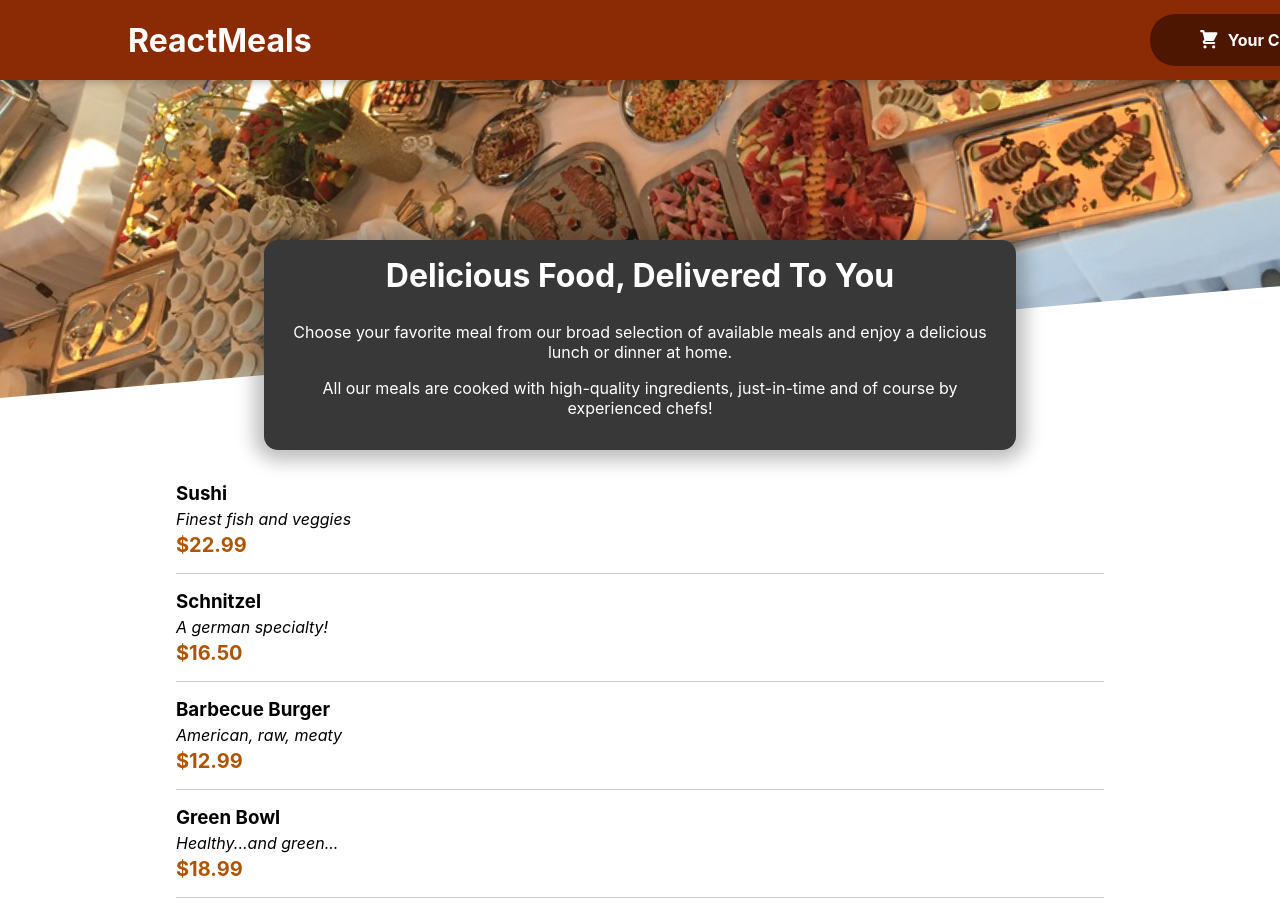
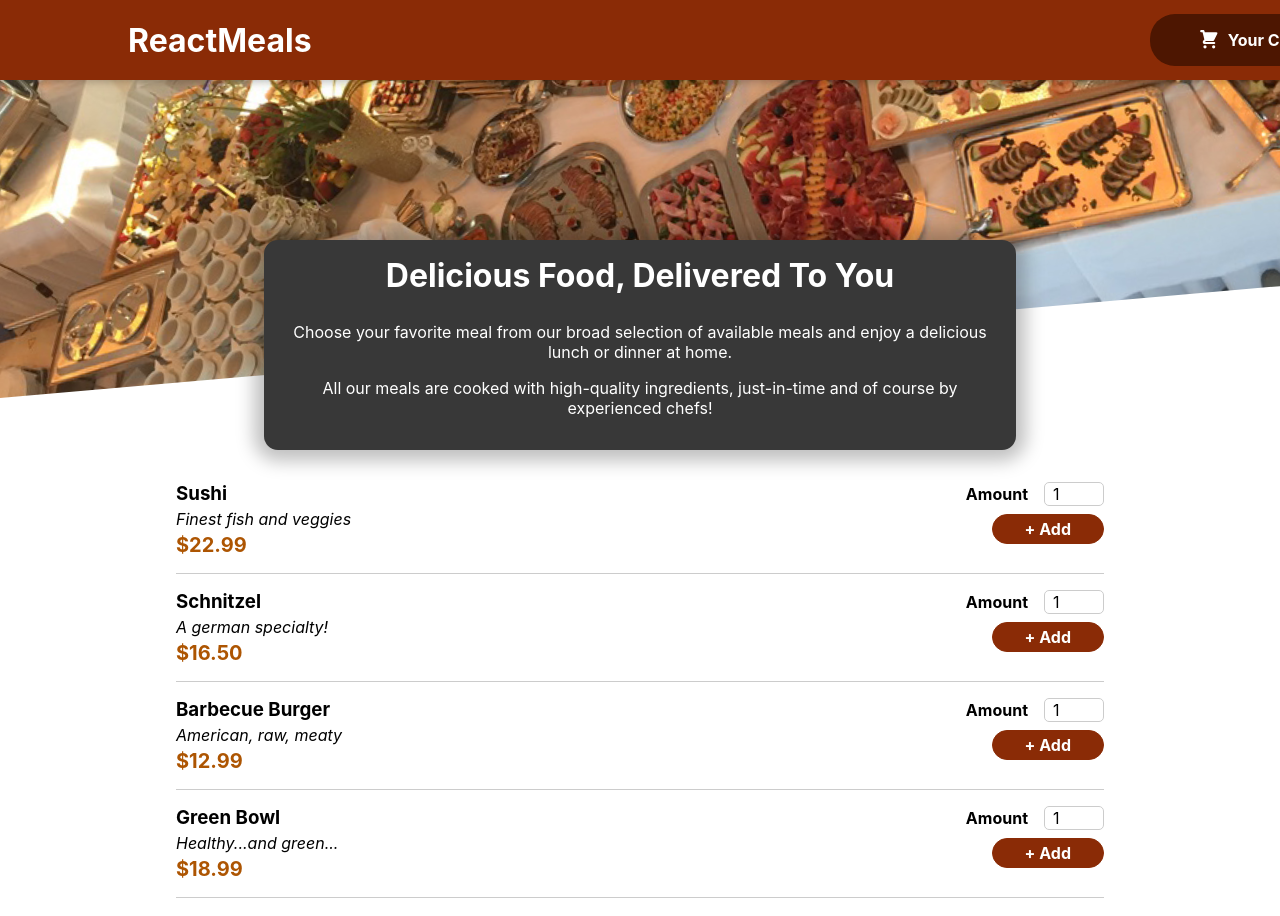
Before and after one commit to RamakrishnaMB/foodorderdemo, a React (Create React App) app: page / in a window 1280 px wide. Shown: the top 916 px of the page. Built offline with nearby package versions, Linux system fonts and the light colour scheme.

Commit message:
feat: Meal Item Add form added with input

```diff
--- a/src/components/Meals/MealItem/MealItem.js
+++ b/src/components/Meals/MealItem/MealItem.js
@@ -1,4 +1,4 @@
-
+import MealItemFrom from './MealItemForm';
 import classes from './MealItem.module.css'
 
 const MealItem = props => {
@@ -11,7 +11,7 @@
                 <div className={classes.price}>{price}</div>
             </div>
             <div>
-
+                <MealItemFrom />
             </div>
         </li>
     )
--- a/src/components/Meals/MealItem/MealItemForm.js
+++ b/src/components/Meals/MealItem/MealItemForm.js
@@ -0,0 +1,19 @@
+import Input from '../../UI/Input';
+import classess from './MealItemForm.module.css'
+
+const MealItemFrom = props => {
+    return <form className={classess.form}>
+        <Input label="Amount" input={{
+            id: 'amount',
+            type: 'number',
+            min: '1',
+            max: '5',
+            step: '1',
+            defaultValue: '1'
+        }} />
+        <button>+ Add</button>
+    </form>
+
+};
+
+export default MealItemFrom;
--- /dev/null
+++ b/src/components/Meals/MealItem/MealItemForm.module.css
@@ -0,0 +1,20 @@
+.form {
+    text-align: right;
+  }
+
+  .form button {
+    font: inherit;
+    cursor: pointer;
+    background-color: #8a2b06;
+    border: 1px solid #8a2b06;
+    color: white;
+    padding: 0.25rem 2rem;
+    border-radius: 20px;
+    font-weight: bold;
+  }
+
+  .form button:hover,
+  .form button:active {
+    background-color: #641e03;
+    border-color: #641e03;
+  }
--- /dev/null
+++ b/src/components/UI/Input.js
@@ -0,0 +1,10 @@
+import classes from './Input.module.css'
+
+const Input = props => {
+    return <div className={classes.input}>
+        <label htmlFor={props.input.id}>{props.label}</label>
+        <input {...props.input}></input>
+    </div>
+};
+
+export default Input;
--- /dev/null
+++ b/src/components/UI/Input.module.css
@@ -0,0 +1,18 @@
+.input {
+    display: flex;
+    align-items: center;
+    margin-bottom: 0.5rem;
+  }
+
+  .input label {
+    font-weight: bold;
+    margin-right: 1rem;
+  }
+
+  .input input {
+    width: 3rem;
+    border-radius: 5px;
+    border: 1px solid #ccc;
+    font: inherit;
+    padding-left: 0.5rem;
+  }
```
